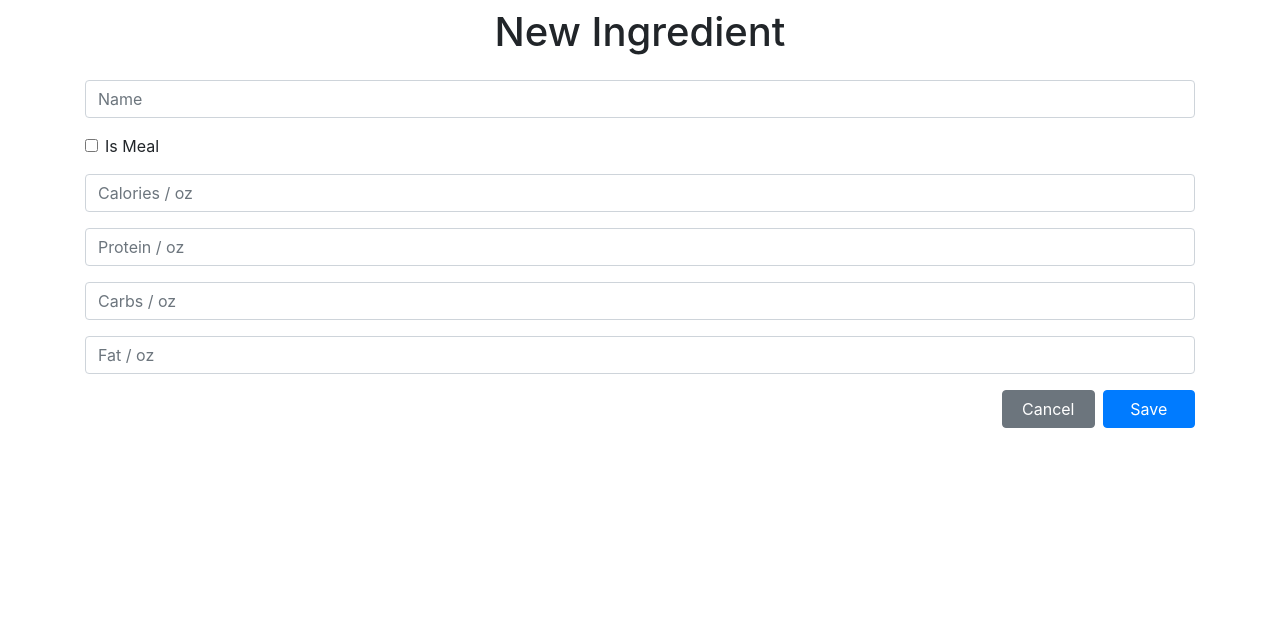
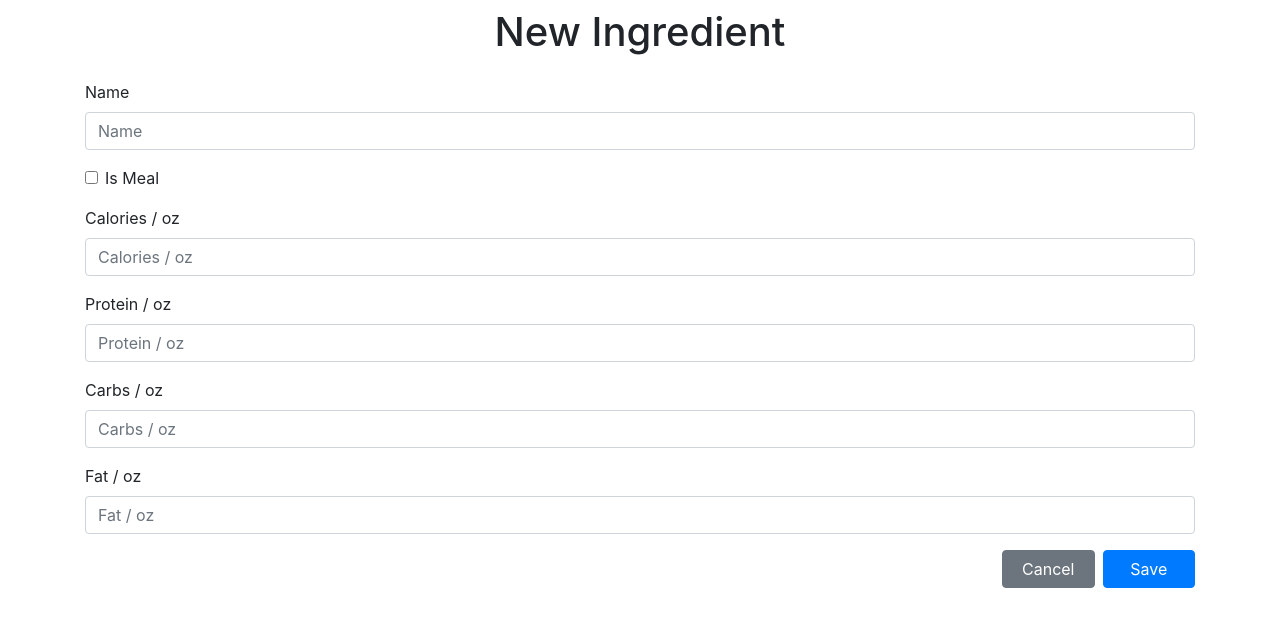
Before and after one commit to HarrySchreiber/FeedFeed, a Flask app: page /dash/ingredients/edit/ in a window 1280 px wide. Shown: the part 58-685 px from the top of the page. Run offline with Flask 2, Linux system fonts and the light colour scheme; some libraries are stand-ins or nearby versions.

Commit message:
Labels for edit ingredients

```diff
--- a/FeedFeed/templates/admin_edit_ingredient.html
+++ b/FeedFeed/templates/admin_edit_ingredient.html
@@ -17,6 +17,7 @@
         {% if action == "Edit" %}
         <input type="hidden" id="ingId" name="id" placeholder="Name" value="{{ingredient.id}}">
         <div class="form-group">
+            <label for="ingName">Name</label>
             <input type="text" class="form-control" id="ingName" name="ingName" placeholder="Name" value="{{ingredient.name}}" readonly>
         </div>
         <div class="form-group form-check">
@@ -28,21 +29,26 @@
             <label class="form-check-label" for="isMeal">Is Meal</label>
         </div>
         <div class="form-group">
+            <label for="ingCal">Calories / oz</label>
             <input type="number" class="form-control" id="ingCal" name="calories" placeholder="Calories / oz" value="{{ingredient.calories}}" required min="0" step="0.001">
         </div>
         <div class="form-group">
+            <label for="ingProt">Protein / oz</label>
             <input type="number" class="form-control" id="ingProt" name="protein" placeholder="Protein / oz" value="{{ingredient.protein}}" required min="0" step="0.001">
         </div>
         <div class="form-group">
+            <label for="ingCarb">Carbs / oz</label>
             <input type="number" class="form-control" id="ingCarb" name="carbs" placeholder="Carbs / oz" value="{{ingredient.carbs}}" required min="0" step="0.001">
         </div>
         <div class="form-group">
+            <label for="ingFat">Fat / oz</label>
             <input type="number" class="form-control" id="ingFat" name="fat" placeholder="Fat / oz" value="{{ingredient.fat}}" required min="0" step="0.001">
         </div>
 
         {% else %}
         <input type="hidden" class="form-control" id="ingId" name="id" placeholder="Name" value="-1">
         <div class="form-group">
+            <label for="ingName">Name</label>
             <input type="text" class="form-control" id="ingName" name="ingName" placeholder="Name" required>
         </div>
         <div class="form-group form-check">
@@ -50,15 +56,19 @@
             <label class="form-check-label" for="isMeal">Is Meal</label>
         </div>
         <div class="form-group">
+            <label for="ingCal">Calories / oz</label>
             <input type="number" class="form-control" id="ingCal" name="calories" placeholder="Calories / oz" required min="0" step="0.001">
         </div>
         <div class="form-group">
+            <label for="ingProt">Protein / oz</label>
             <input type="number" class="form-control" id="ingProt" name="protein" placeholder="Protein / oz" required min="0" step="0.001">
         </div>
         <div class="form-group">
+            <label for="ingCarb">Carbs / oz</label>
             <input type="number" class="form-control" id="ingCarb" name="carbs" placeholder="Carbs / oz" required min="0" step="0.001">
         </div>
         <div class="form-group">
+            <label for="ingFat">Fat / oz</label>
             <input type="number" class="form-control" id="ingFat" name="fat" placeholder="Fat / oz" required min="0" step="0.001">
         </div>
 
```
